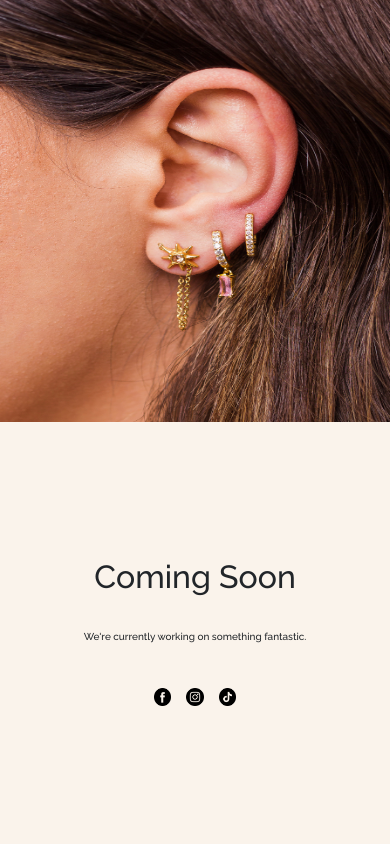
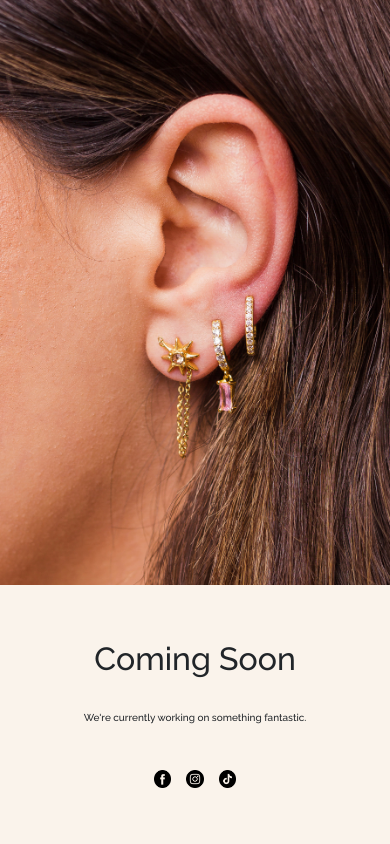
Before and after one commit to Hasanalghanim/houseofgaia, a Django app: page / in a window 390 px wide. Run offline with Django 5.2, Linux system fonts and the light colour scheme; some libraries are stand-ins or nearby versions; some web fonts are replaced.

Commit message:
Update base.css

```diff
--- a/main/static/base.css
+++ b/main/static/base.css
@@ -64,7 +64,7 @@ body {
 	}
 	.right {
 		height: 75vh;
-		height: 100vw;
+		width: 100vw;
 	}
 	.left h4 {
 		font-size: 32px;
```
